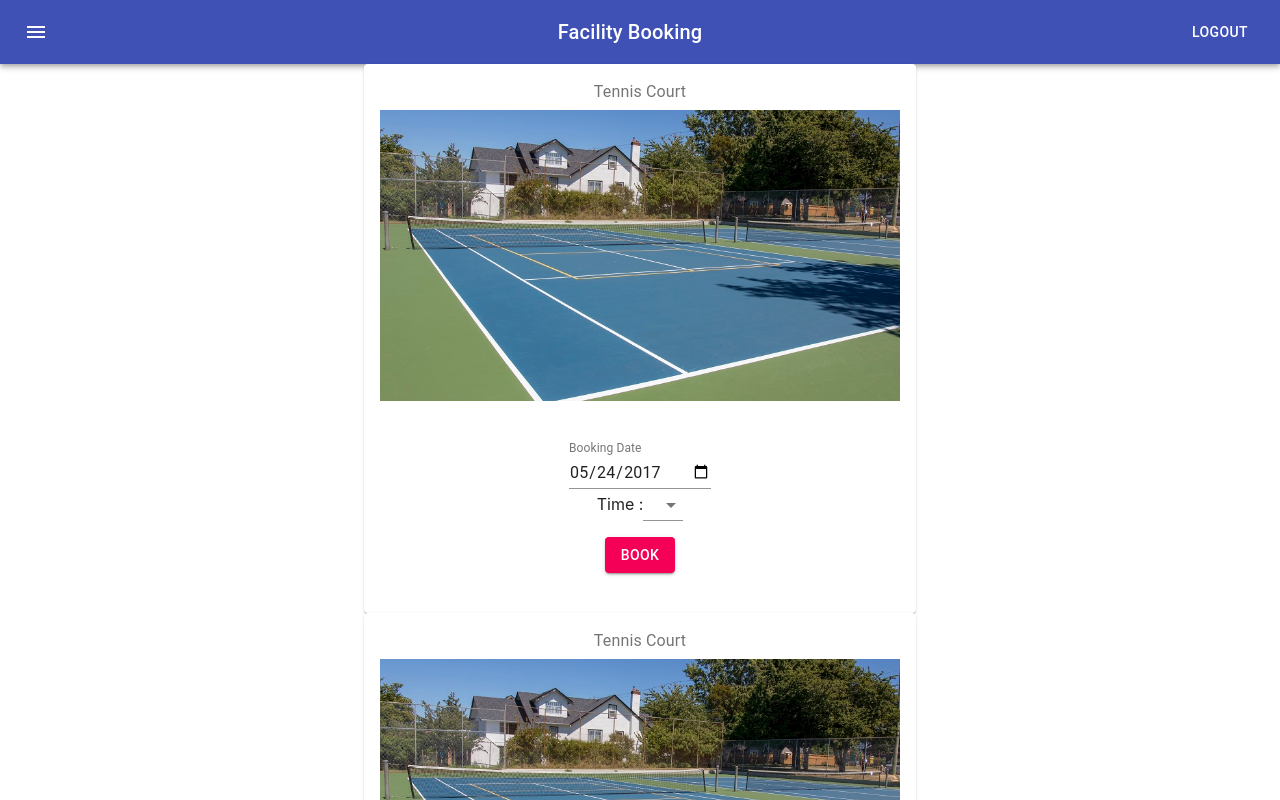
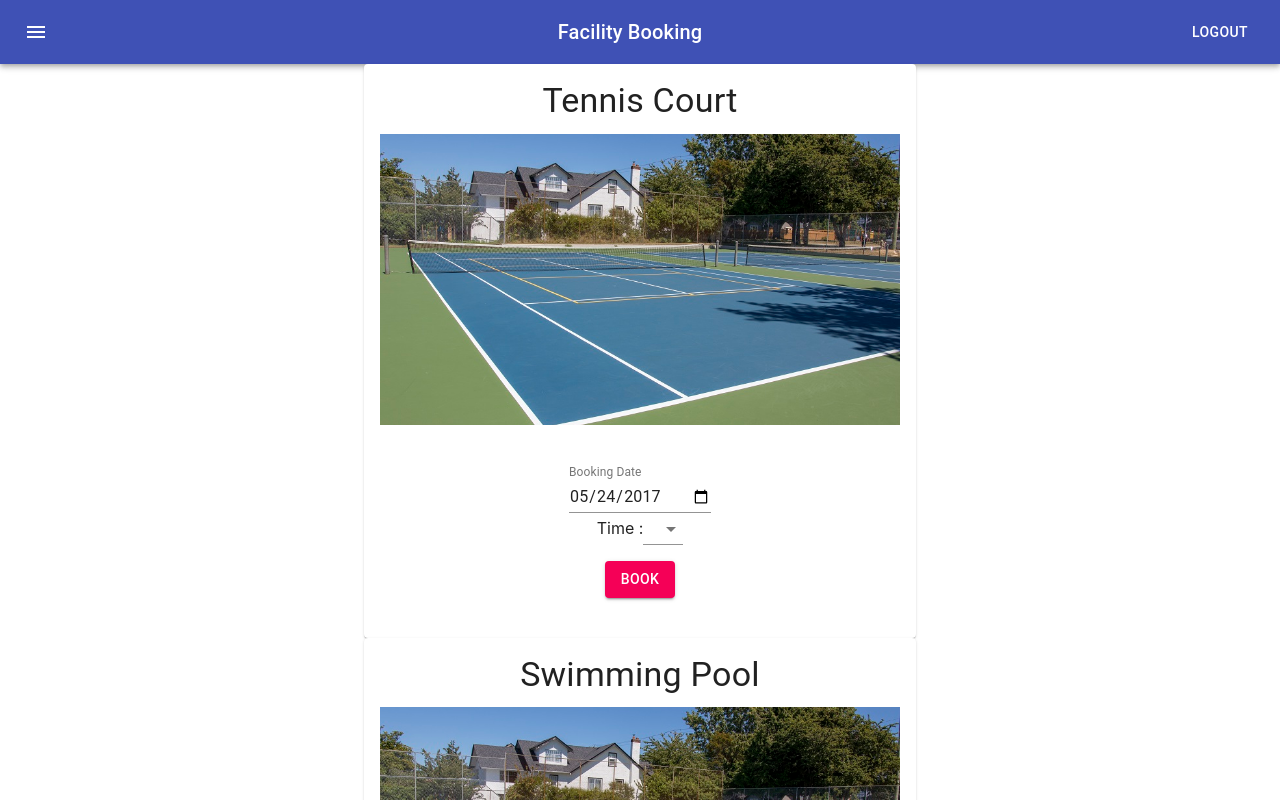
Before and after one commit to EANimesha/Facility-Booking-Frontend, a React (Create React App) app: page /home in a window 1280 px wide. Shown: the top 800 px of the page. Built offline with nearby package versions, Linux system fonts and the light colour scheme.

Commit message:
updated dynaic card loading

```diff
--- a/src/components/FacilityCard.js
+++ b/src/components/FacilityCard.js
@@ -35,7 +35,7 @@ class FacilityCard extends Component {
   }
 
   render() {
-    const {classes}=this.props;
+    const {classes,facility}=this.props;
 
     return (
       <div>
@@ -43,10 +43,10 @@ class FacilityCard extends Component {
           <CardContent>
             <Typography
               className={classes.title}
-              color="textSecondary"
+              variant="h4"
               gutterBottom
             >
-              Tennis Court
+              {facility}
             </Typography>
             <CardMedia
               style={{ height: 0, paddingTop: "56%" }}
--- a/src/components/Home.js
+++ b/src/components/Home.js
@@ -22,6 +22,8 @@ const useStyles = makeStyles((theme) => ({
   },
 }));
 
+const facilities =["Tennis Court","Swimming Pool","Badminton Court"];
+
 export default function Home() {
   const classes = useStyles();
 
@@ -44,9 +46,7 @@ export default function Home() {
         </Toolbar>
       </AppBar>
       <Container maxWidth="sm">
-        <FacilityCard/>
-        <FacilityCard/>
-        <FacilityCard/>
+      {facilities.map(facility=><FacilityCard facility={facility}/>)}
       </Container>
     </div>
   );
```
